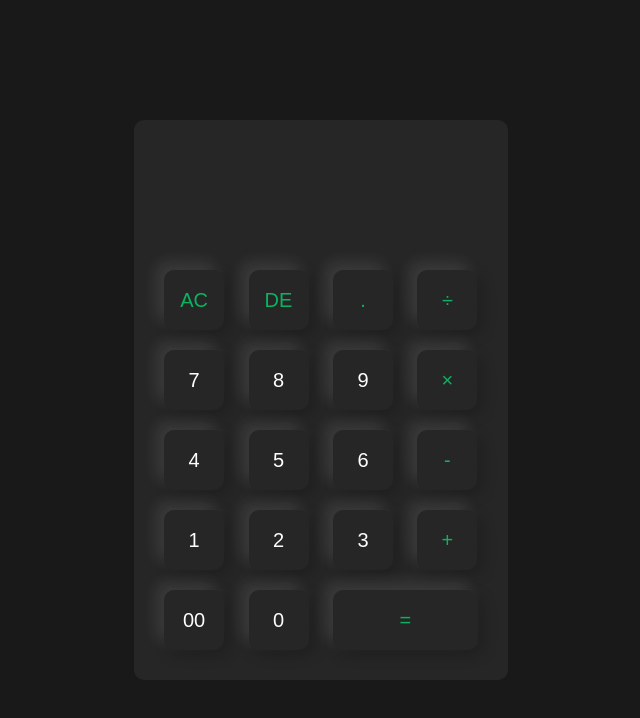
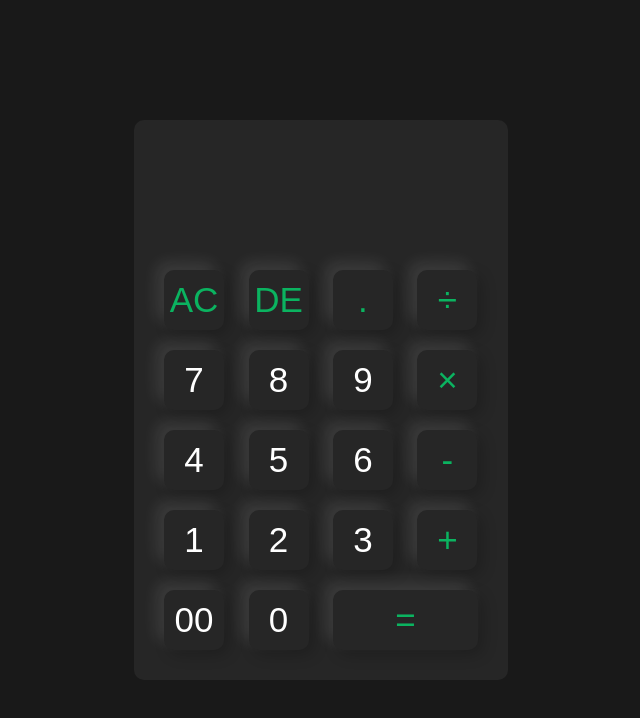
Before and after one commit to sopa0405/notion, a plain HTML site: page Calculator/index.html in a window 1280 px wide. Shown: the whole page, without its empty margins (319-959 px from the left). Drawn offline with Linux system fonts and the light colour scheme.

Commit message:
Update style.css

```diff
--- a/Calculator/style.css
+++ b/Calculator/style.css
@@ -27,7 +27,7 @@
     border-radius: 10px;
     box-shadow: -8px -8px 15px rgba(255, 255, 255, 0.1),5px 5px 15px rgba(0, 0, 0, 0.2);
     background: transparent;
-    font-size: 20px;
+    font-size: 35px;
     color: #fff;
     cursor: pointer;
     margin: 10px;
```
